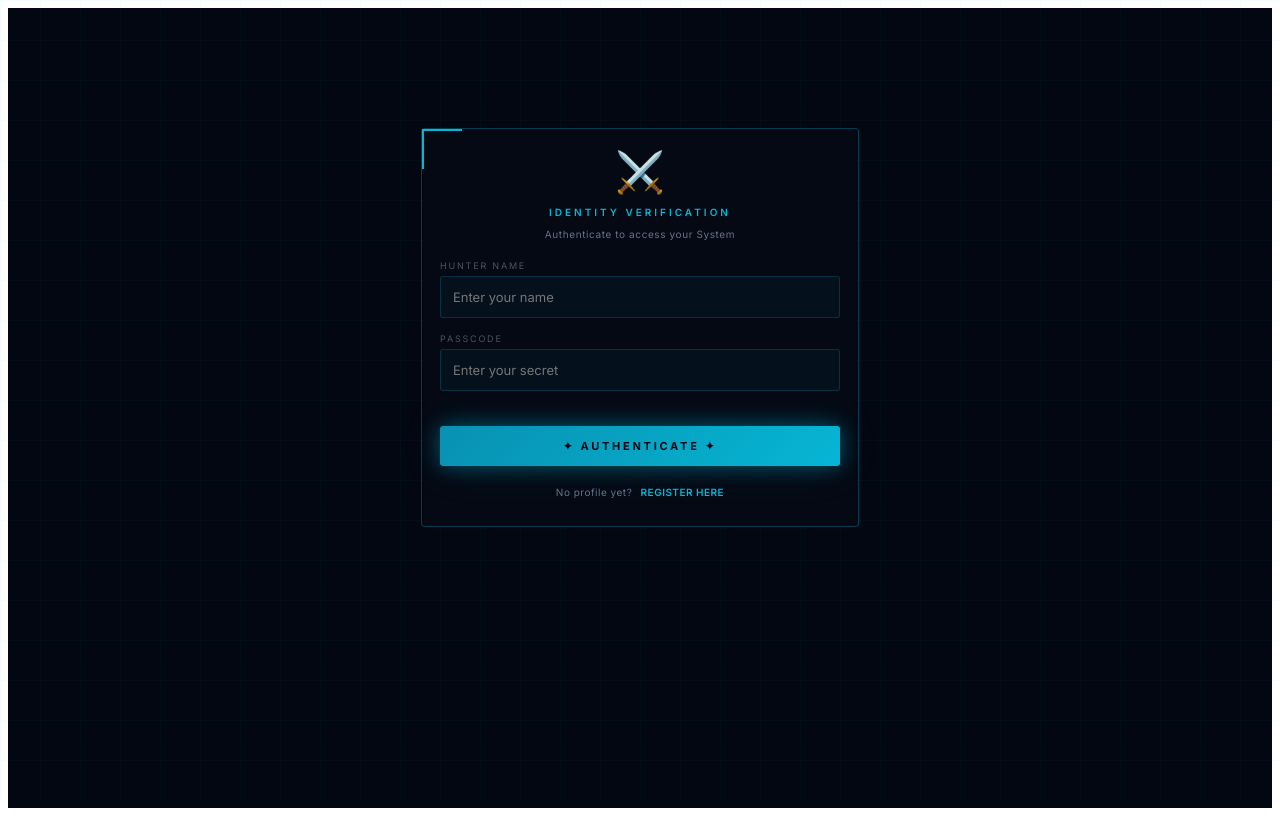
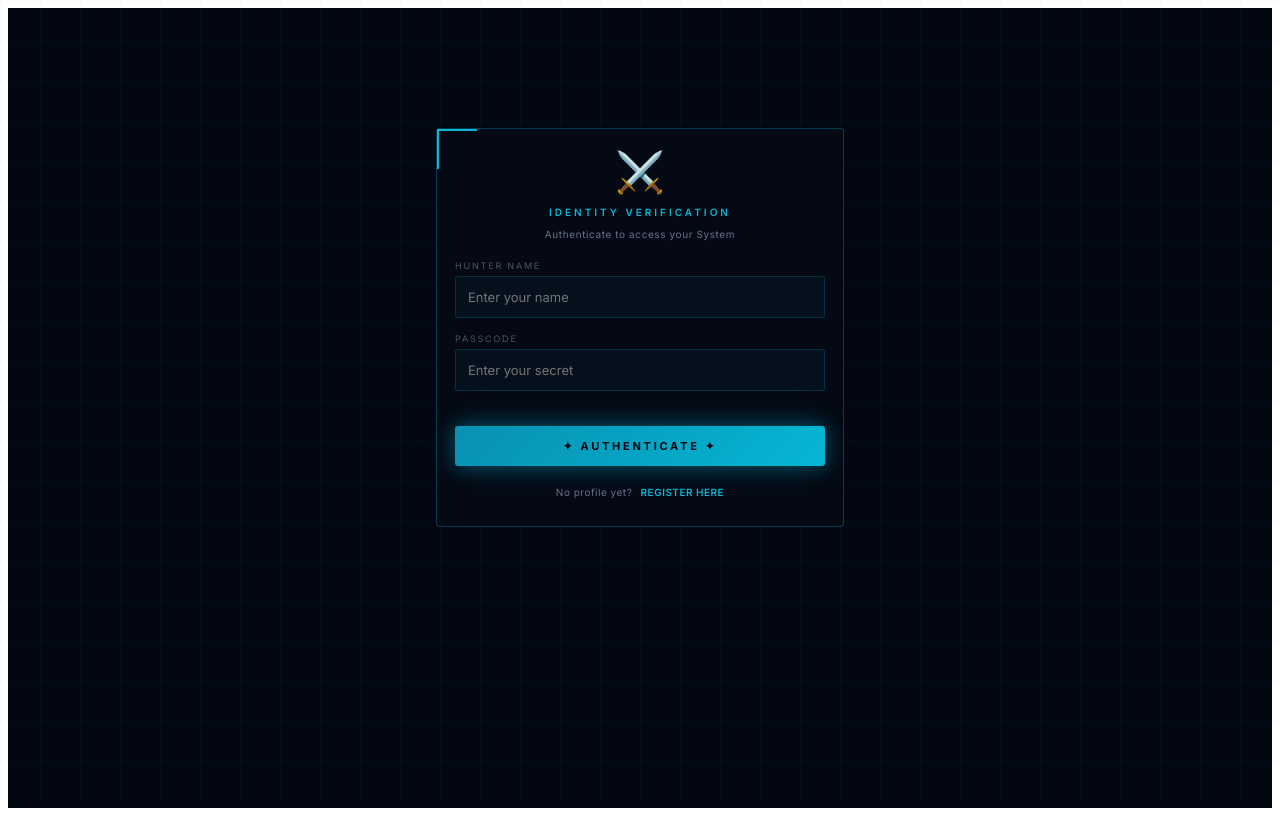
Before and after one commit to Tharunkumar-M-16/System, a Flask app: page / in a window 1280 px wide. Run offline with Flask 3, Linux system fonts and the light colour scheme.

Commit message:
Lock design, disable zoom, and add start service

```diff
--- a/static/solo-leveling.css
+++ b/static/solo-leveling.css
@@ -8,6 +8,9 @@
   min-height: 100vh;
   position: relative;
   overflow-x: hidden;
+  user-select: none;
+  -webkit-tap-highlight-color: transparent;
+  touch-action: manipulation;
 }
 
 /* subtle grid background */
@@ -31,6 +34,8 @@
   display: flex;
   flex-direction: column;
   gap: 14px;
+  width: 100%;
+  box-sizing: border-box;
 }
 
 /* ── Cards ── */
--- a/templates/index.html
+++ b/templates/index.html
@@ -2,7 +2,7 @@
 <html lang="en">
 <head>
     <meta charset="UTF-8">
-    <meta name="viewport" content="width=device-width, initial-scale=1.0">
+    <meta name="viewport" content="width=device-width, initial-scale=1.0, maximum-scale=1.0, user-scalable=no">
     <title>Solo Leveling | Hunter System</title>
     <link rel="stylesheet" href="/static/solo-leveling.css">
 </head>
```
Also changed, not shown: 1 other file.
